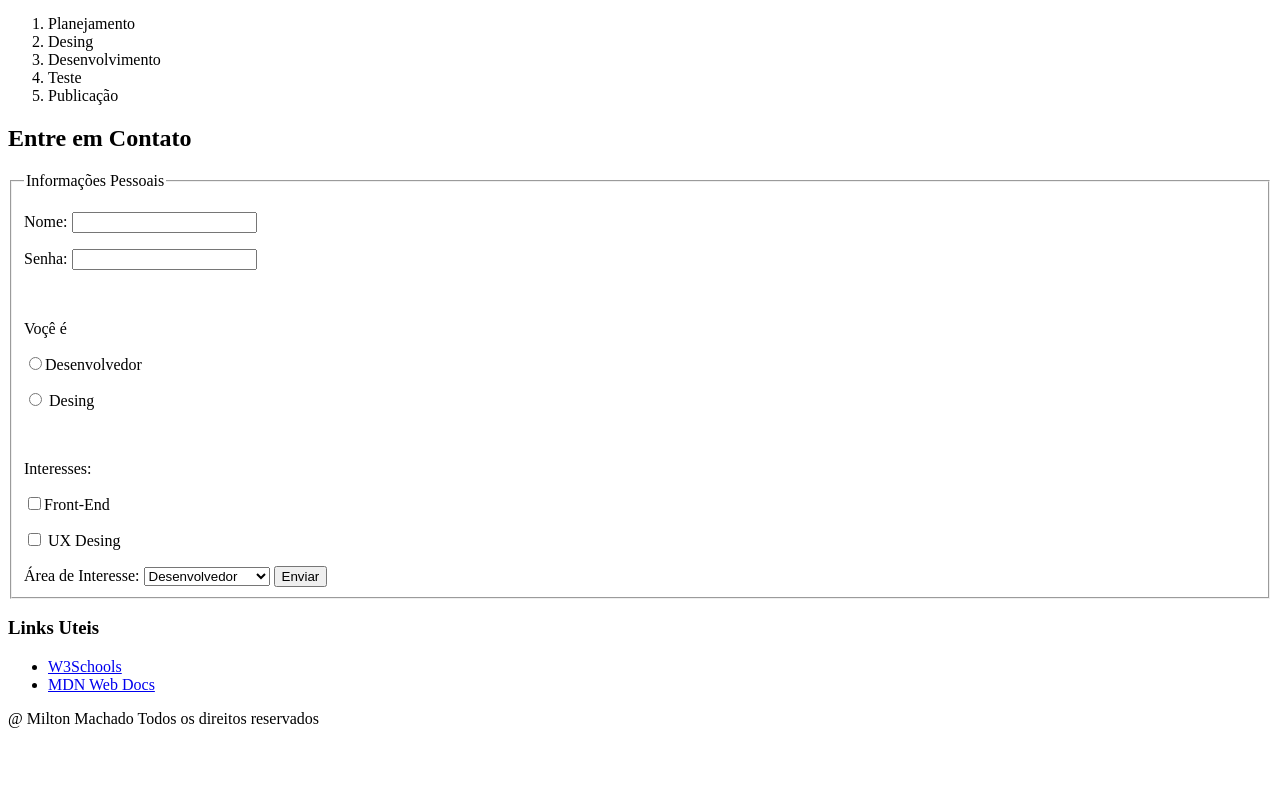
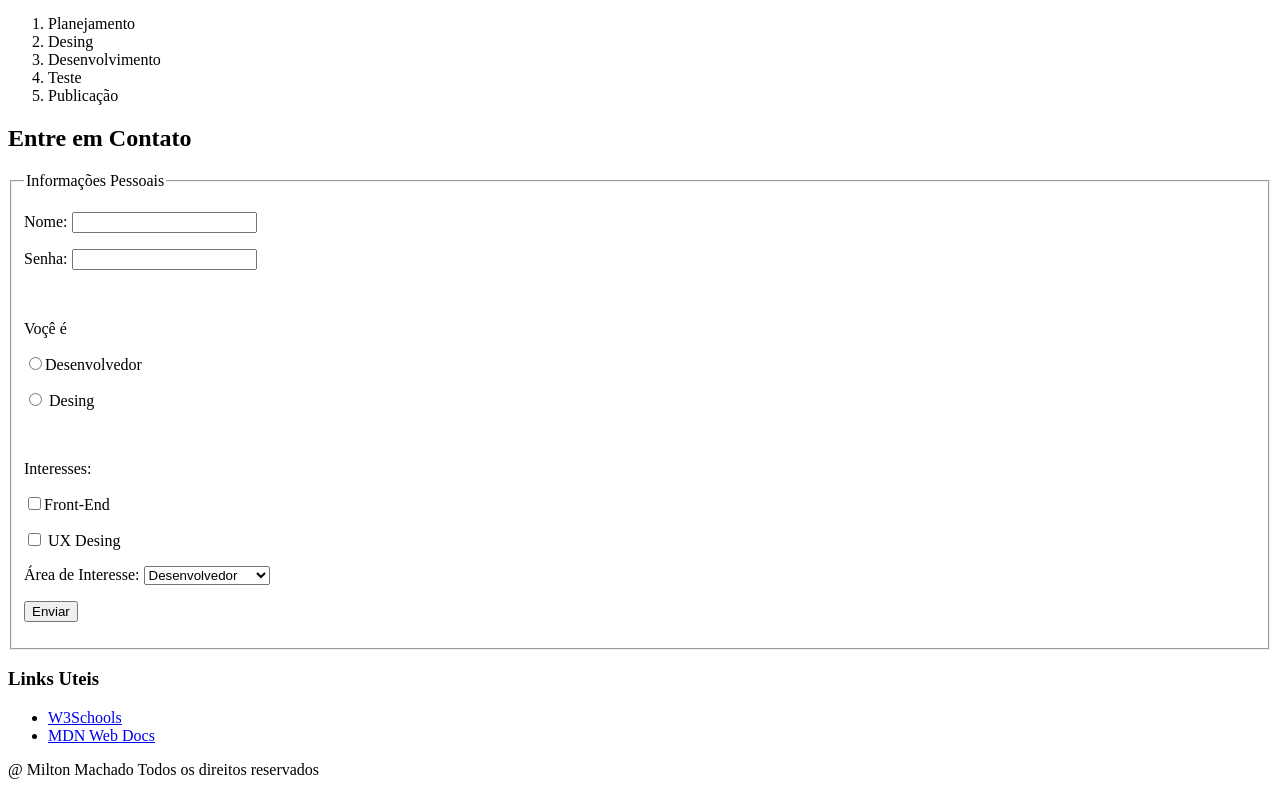
Before and after one commit to milton-04/Atividade_html_2, a website: page index.html in a window 1280 px wide. Shown: the part 429-1224 px from the top of the page. Before the commit the page ends 1173 px from the top, so only its background shows below. Drawn offline with Linux system fonts and the light colour scheme.

Commit message:
Update index.html

```diff
--- a/index.html
+++ b/index.html
@@ -83,7 +83,7 @@
                   <option>Desing</option>
                 </optgroup>
               </select>
-              <button type="submit">Enviar</button>
+              <p><button type="submit">Enviar</button></p>
             </fieldset>
 
             <anside>
```
